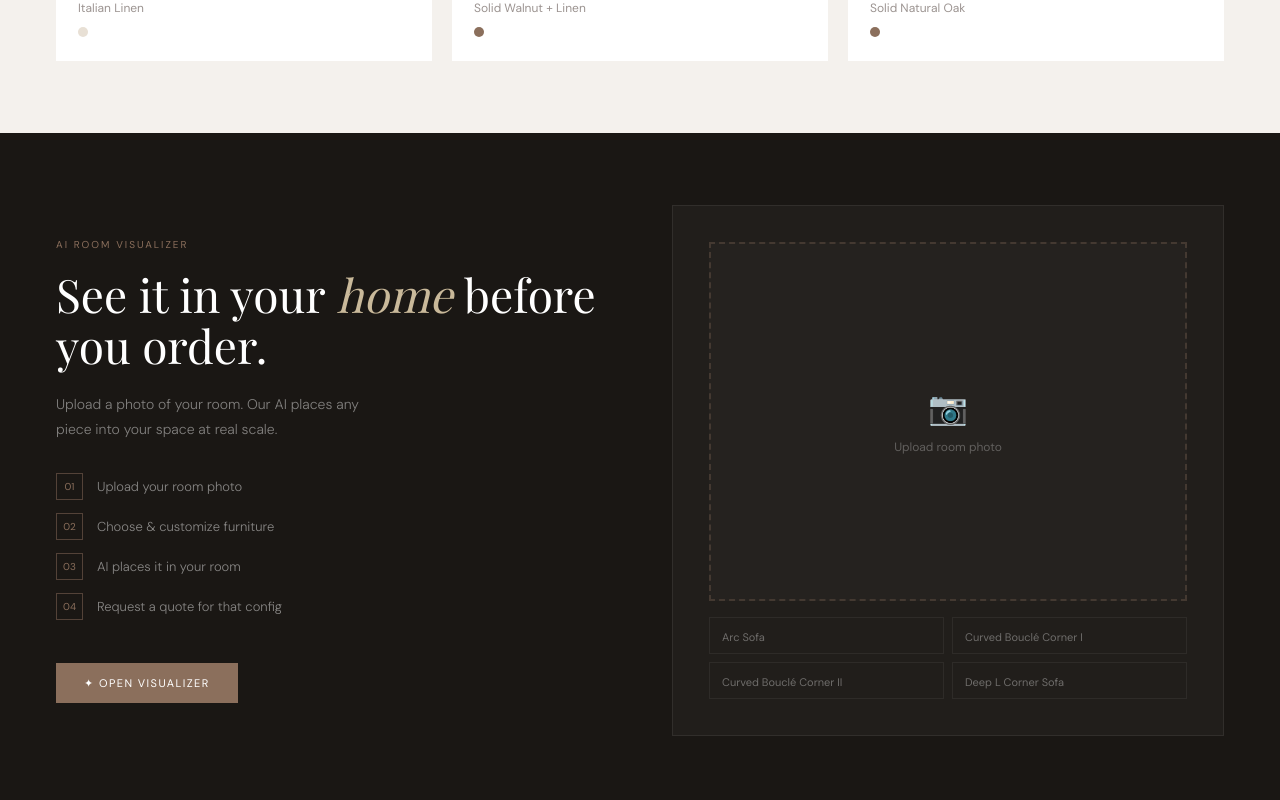
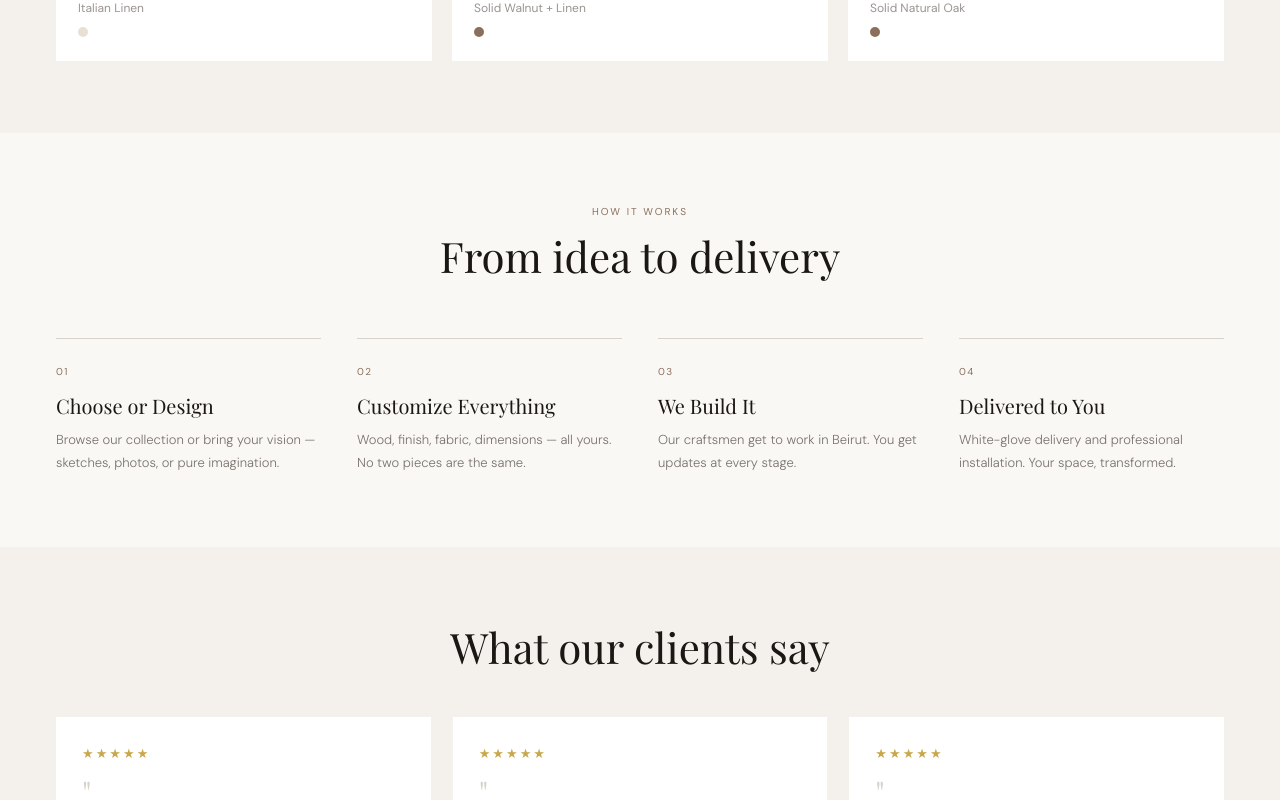
Before and after one commit to generalberr/idea-furniture, a React (Create React App) app: page / in a window 1280 px wide. Shown: the part 1240-2040 px from the top of the page. Built offline with nearby package versions, Linux system fonts and the light colour scheme; a web font is replaced by a local one.

Commit message:
Update App.jsx
remove Ai

```diff
--- a/src/App.jsx
+++ b/src/App.jsx
@@ -197,31 +197,6 @@ function Home({ go }) {
             {...PRODUCTS.find(p=>p.id===14), colors:[{n:"Walnut + Sand",h:"#8B6F5C",photo:"/shoe-bench.jpg"}]},
             {...PRODUCTS.find(p=>p.id===19), colors:[{n:"Natural Oak",h:"#8B6F5C",photo:"/tv-oak.jpg"}]},
           ].map(p => <ProductCard key={p.id} p={p} onClick={() => go("catalog")} />)}
-        </div>
-      </div>
-
-      {/* Visualizer Promo */}
-      <div style={{ background: "#1A1714", padding: "72px 56px", display: "grid", gridTemplateColumns: "1fr 1fr", gap: 64, alignItems: "center" }}>
-        <div>
-          <div style={{ fontFamily: "'DM Sans'", fontSize: 10, letterSpacing: ".2em", color: "#8B6F5C", textTransform: "uppercase", marginBottom: 18 }}>AI Room Visualizer</div>
-          <h2 className="sf" style={{ fontSize: "clamp(28px,4vw,46px)", fontWeight: 300, color: "white", lineHeight: 1.1, marginBottom: 22 }}>See it in your <em style={{ color: "#C9B99A" }}>home</em> before you order.</h2>
-          <p style={{ fontFamily: "'DM Sans'", fontSize: 14, fontWeight: 300, color: "rgba(255,255,255,.45)", lineHeight: 1.8, maxWidth: 340, marginBottom: 30 }}>Upload a photo of your room. Our AI places any piece into your space at real scale.</p>
-          {["Upload your room photo","Choose & customize furniture","AI places it in your room","Request a quote for that config"].map((s,i) => (
-            <div key={i} style={{ display: "flex", gap: 14, alignItems: "center", marginBottom: 13 }}>
-              <div style={{ width: 27, height: 27, border: "1px solid rgba(139,111,92,.5)", display: "flex", alignItems: "center", justifyContent: "center", flexShrink: 0 }}><span style={{ fontFamily: "'DM Sans'", fontSize: 10, color: "#8B6F5C" }}>0{i+1}</span></div>
-              <span style={{ fontFamily: "'DM Sans'", fontSize: 13, color: "rgba(255,255,255,.48)", fontWeight: 300 }}>{s}</span>
-            </div>
-          ))}
-          <button className="b2" style={{ marginTop: 30 }} onClick={() => go("viz")}>✦ Open Visualizer</button>
-        </div>
-        <div style={{ background: "rgba(255,255,255,.03)", border: "1px solid rgba(255,255,255,.07)", padding: 36 }}>
-          <div style={{ aspectRatio: "4/3", background: "rgba(255,255,255,.02)", border: "2px dashed rgba(139,111,92,.3)", display: "flex", flexDirection: "column", alignItems: "center", justifyContent: "center", gap: 10, marginBottom: 16 }}>
-            <div style={{ fontSize: 32 }}>📷</div>
-            <span style={{ fontFamily: "'DM Sans'", fontSize: 12, color: "rgba(255,255,255,.28)", textAlign: "center" }}>Upload room photo</span>
-          </div>
-          <div style={{ display: "grid", gridTemplateColumns: "1fr 1fr", gap: 8 }}>
-            {PRODUCTS.slice(0,4).map(p => <div key={p.id} style={{ padding: "7px 12px", border: "1px solid rgba(255,255,255,.06)" }}><span style={{ fontFamily: "'DM Sans'", fontSize: 11, color: "rgba(255,255,255,.35)" }}>{p.name}</span></div>)}
-          </div>
         </div>
       </div>
 
```
